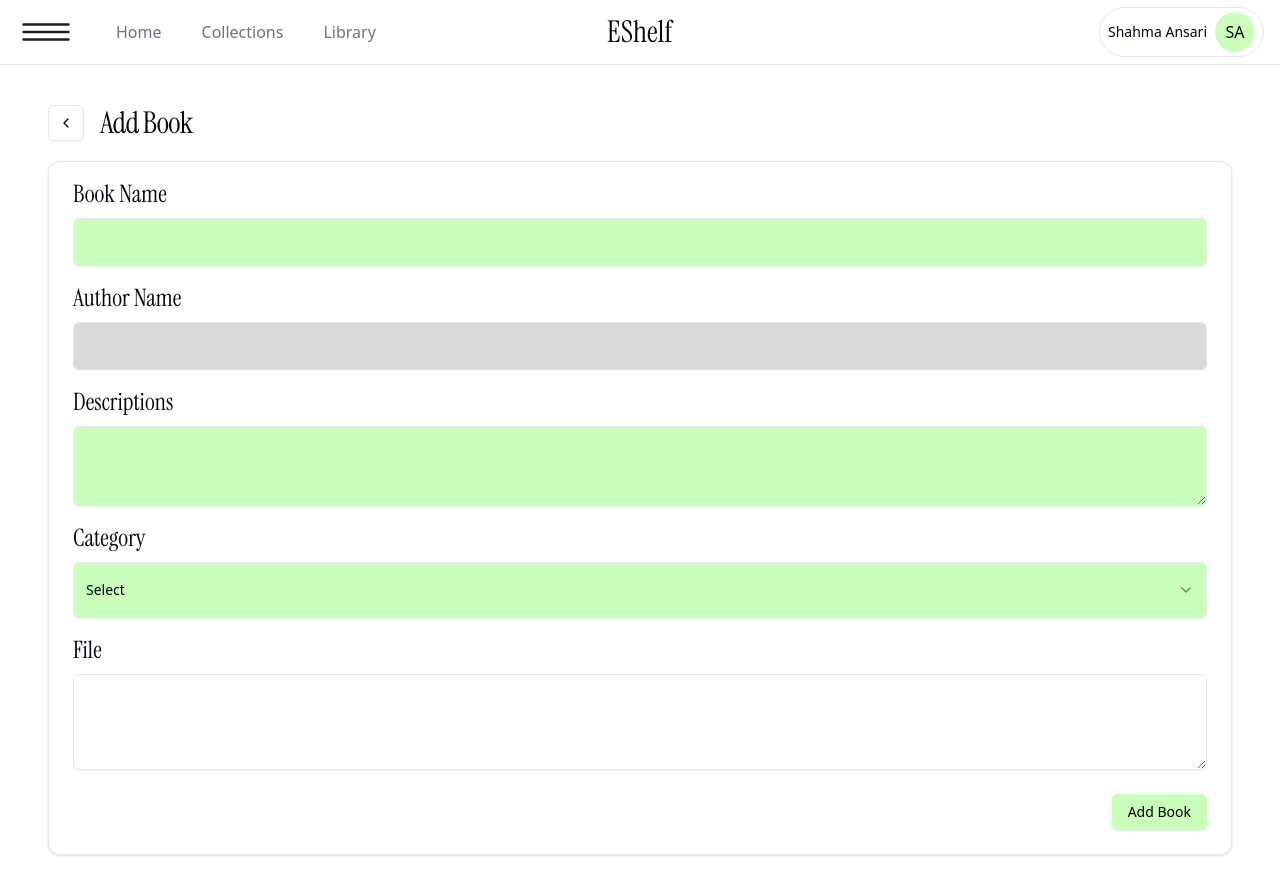
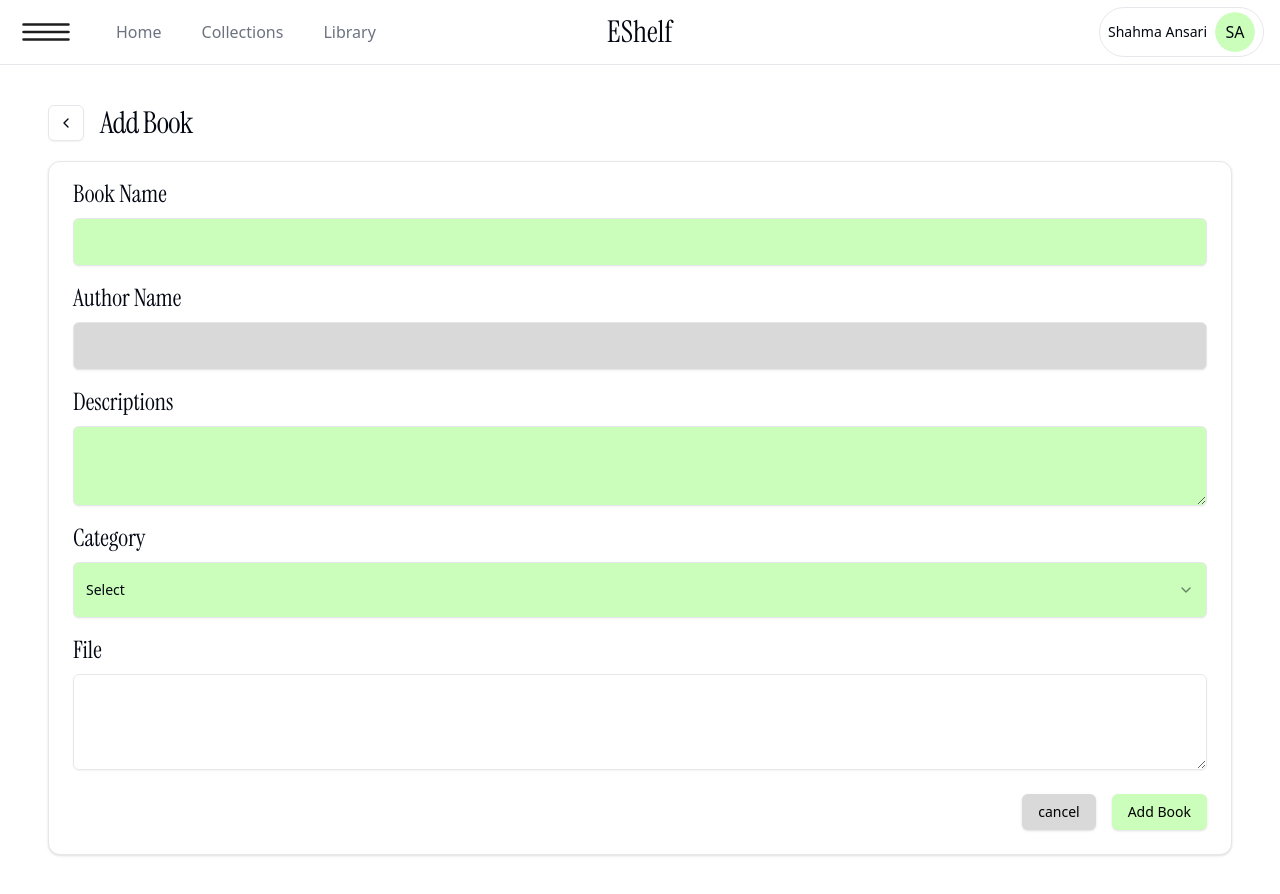
Before and after one commit to Shahmaz0/e-shelf, a Next.js app: page /addBook in a window 1280 px wide. Built offline with nearby package versions, Linux system fonts and the light colour scheme.

Commit message:
Added: week-24-2

```diff
--- a/app/(home)/addBook/page.tsx
+++ b/app/(home)/addBook/page.tsx
@@ -6,7 +6,6 @@ import { Select, SelectContent, SelectItem, SelectTrigger, SelectValue } from "@
 import { Textarea } from "@/components/ui/textarea";
 import { ChevronLeft } from "lucide-react";
 import Link from "next/link";
-
 
 export default function addBookRoute() {
     return (
@@ -55,7 +54,10 @@ export default function addBookRoute() {
                     <Textarea className="h-24" ></Textarea>
                     </div>
                 </CardContent>
-                <CardFooter className="flex justify-end">
+                <CardFooter className="flex gap-4 justify-end">
+                    <Link href={"/library"}>
+                        <Button className="bg-customGrey text-black hover:bg-customGreen" >cancel</Button>
+                    </Link>
                     <Button className="bg-customGreen text-black hover:bg-customGreen" >Add Book</Button>
                 </CardFooter>
             </Card>
```
